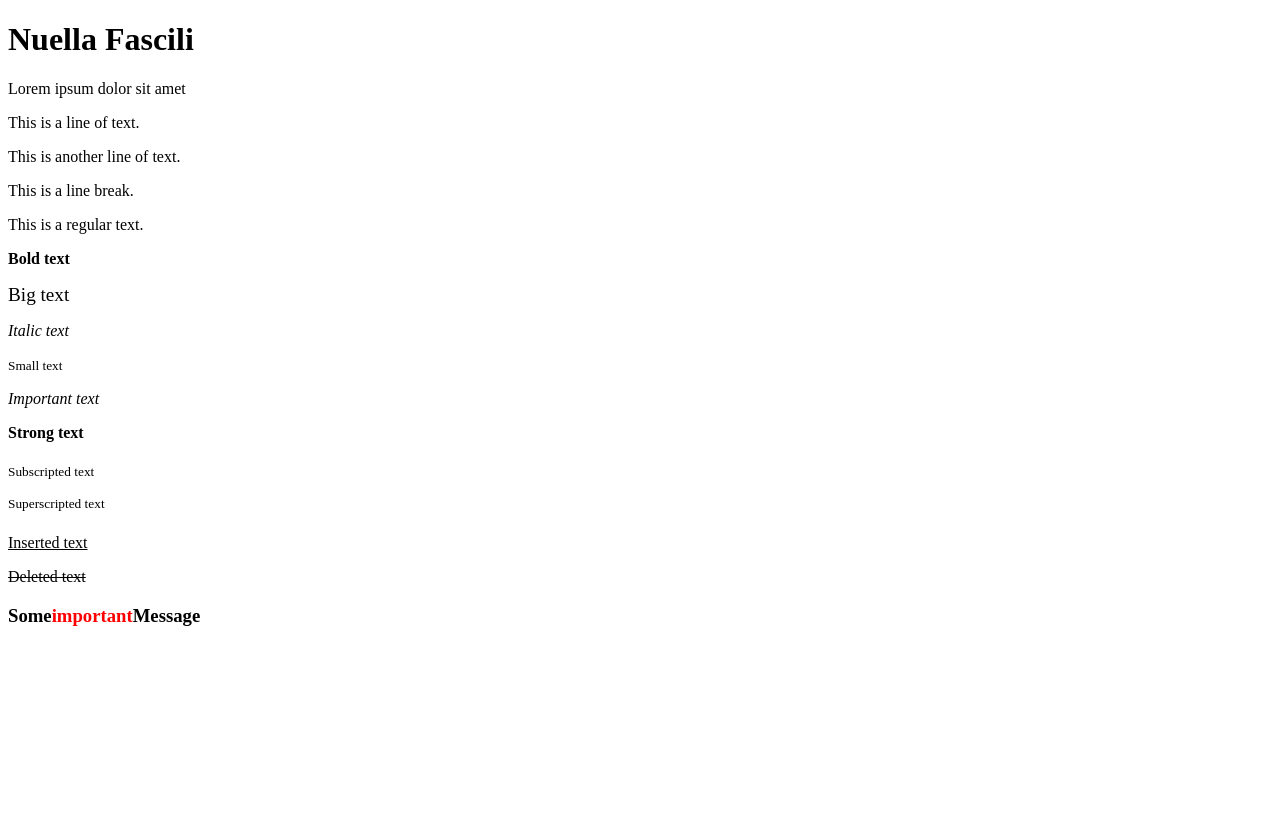
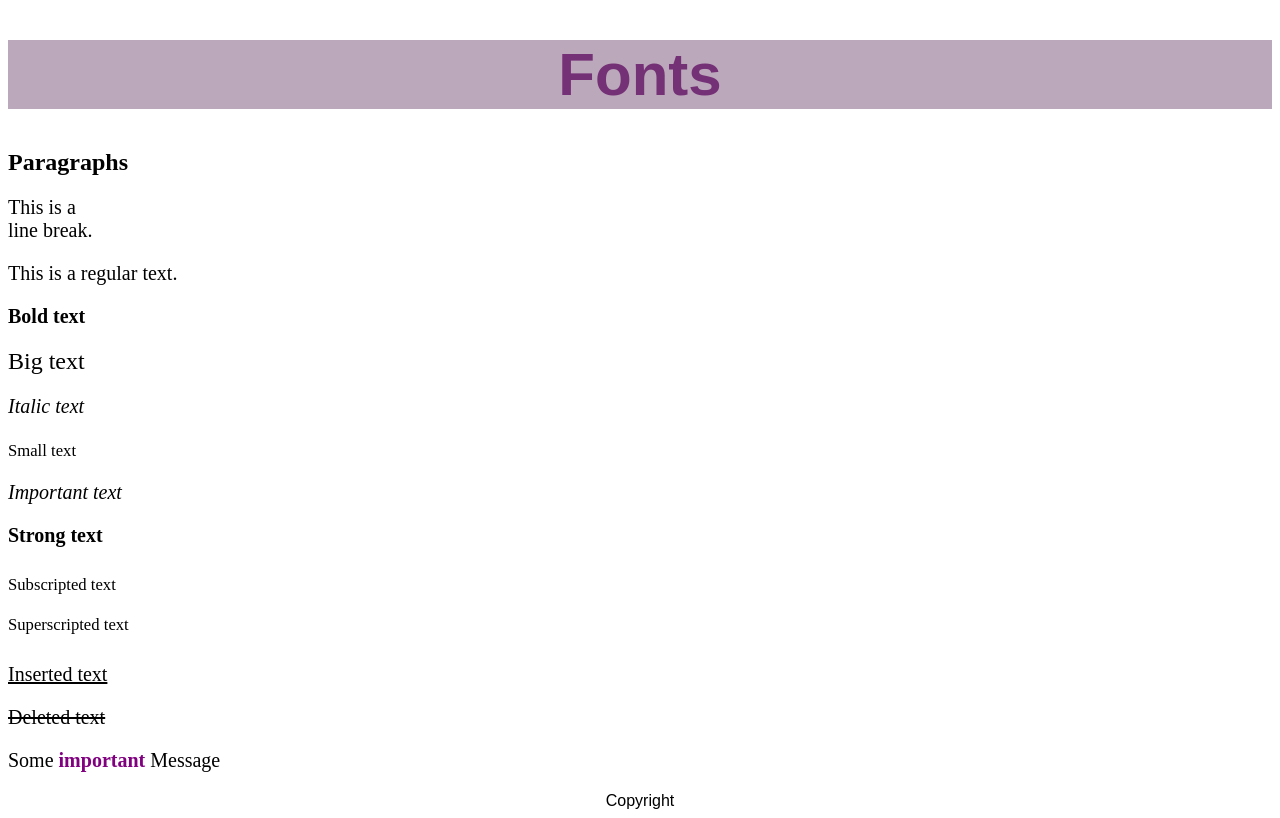
Before and after one commit to Zico007/Web-Development-Site, a plain HTML site: page Fonts.html in a window 1280 px wide. Drawn offline with Linux system fonts and the light colour scheme.

Commit message:
Progress

```diff
--- /dev/null
+++ b/Fonts.css
@@ -0,0 +1,21 @@
+h1{
+	font-size:60px;
+	text-align:center;
+	font-family: fantasy;
+	color:#753175;
+	background-color:#bba8bb;
+}
+
+p{
+	font-size:20px;
+}
+
+span{
+	color:purple;
+	font-weight:bold;
+}
+
+footer{
+	font-family: fantasy;
+	text-align: center;
+}
--- a/Fonts.html
+++ b/Fonts.html
@@ -3,14 +3,14 @@
 <head>
 	<meta charset="UTF-8">
 	<title>Fonts</title>
+	<link rel="stylesheet" href="Fonts.css">
 </head>
 <body>
 	<div>
-		<h1>Nuella Fascili</h1>
-			<p>Lorem ipsum dolor sit amet</p>
-			<p>This is a line of text.</p>
-			<p>This is another line of text.</p>
-			<p>This is a line break.</p>
+		<h1>Fonts</h1>
+	<div>
+		<h2>Paragraphs</h2>
+			<p>This is a <br/>line break.</p>
 			<p>This is a regular text.</p>
 			<p><b>Bold text</b></p>
 			<p><big>Big text</big></p>
@@ -22,7 +22,8 @@
 			<p><sup>Superscripted text</sup></p>
 			<p><ins>Inserted text</ins></p>
 			<p><del>Deleted text</del></p>
-					<h3>Some<span style="color:red">important</span>Message</h3>
+			<p>Some <span>important </span>Message</p>
 	</div>
+	<footer>Copyright</footer>
 </body>
 </html>
--- a/index.css
+++ b/index.css
@@ -3,7 +3,7 @@ h1{
 	text-align:center;
 	font-family: fantasy;
 	color:#753175;
-	background-color:#b9b6b9;
+	background-color:#bba8bb;
 }
 
 h2{
@@ -36,4 +36,5 @@ cite{
 
 footer{
 	text-align: center;
+	font-family: fantasy;
 }
```
Also changed, not shown: index.html (+2 -2 lines).
